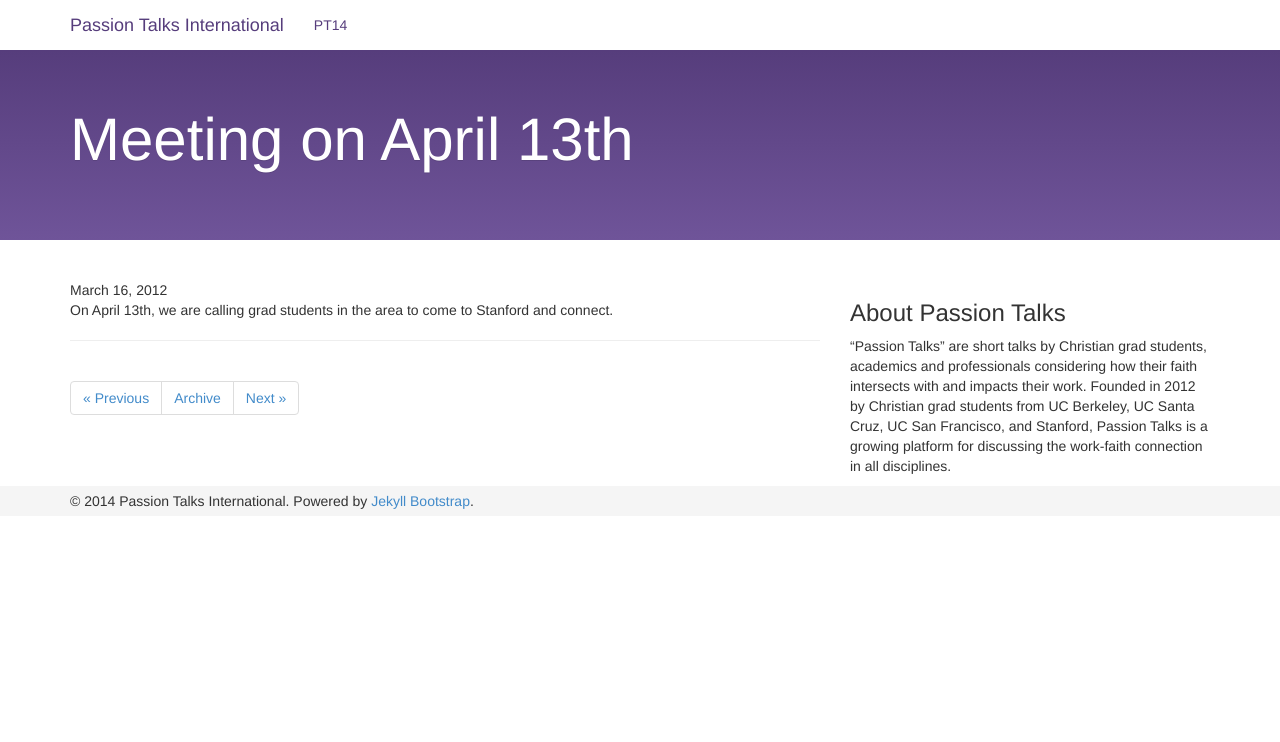
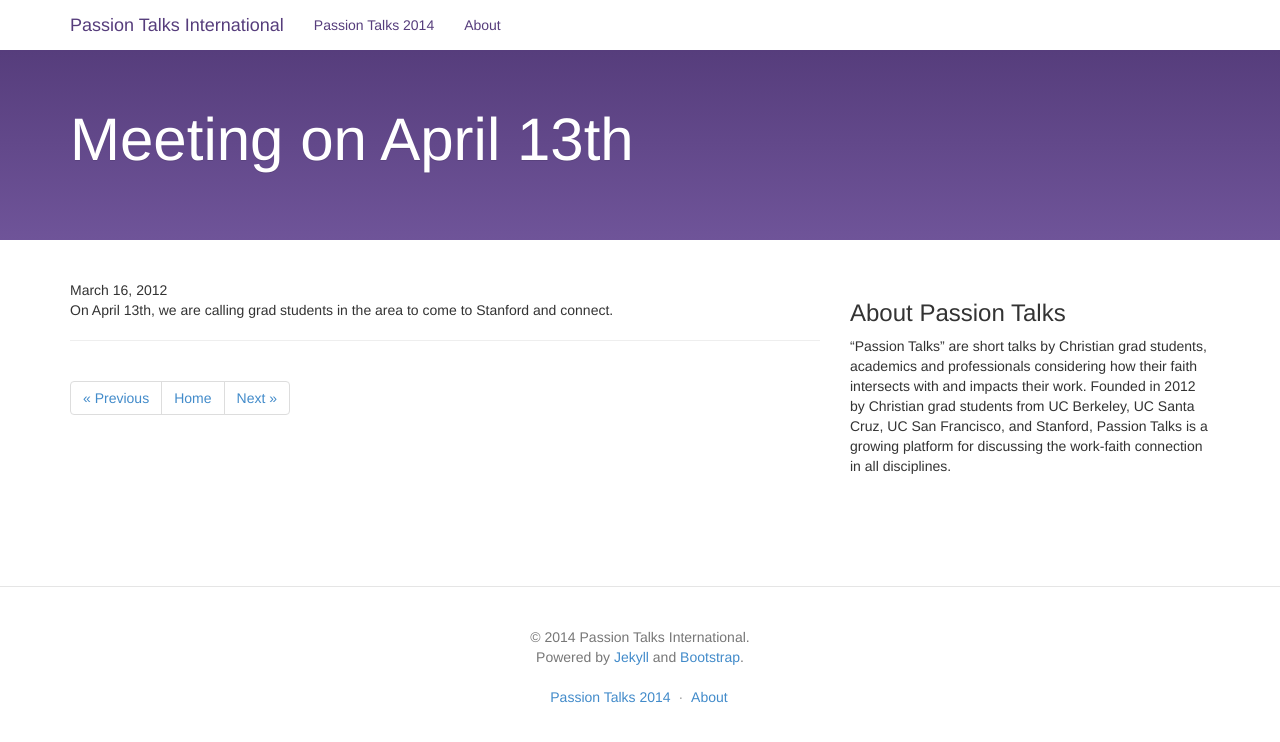
Before and after one commit to passiontalks/passiontalks.github.io, a Jekyll site: the page built from _posts/2012-03-16-hello-world.md, in a window 1280 px wide. Shown: the top 742 px of the page. Built offline with Jekyll 4.4.1, drawn with Linux system fonts in a browser that asks for light colours; nearby versions of some CDN libraries.

Commit message:
Some tweaks to navbar and footer.

```diff
--- a/_config.yml
+++ b/_config.yml
@@ -18,28 +18,30 @@ description: |
   work-faith connection in all disciplines.
 pt14_url: /pt14
 
+# Navigation menu items. (Note that these a preceded by some fixed
+# items coded directly in _includes/navbar.html .)
+navigation:
+  - label: About
+    url: "/about"
+
 # Content configuration defaults:
 defaults:
-  -
-    scope:
+  - scope:
       path: ""
       type: "page" # Jekyll <= 2.2
     values:
       layout: "page"
-  -
-    scope:
+  - scope:
       path: ""
       type: "pages" # Jekyll >= 2.3
     values:
       layout: "page"
-  -
-    scope:
+  - scope:
       path: ""
       type: "post" # Jekyll <= 2.2
     values:
       layout: "post"
-  -
-    scope:
+  - scope:
       path: ""
       type: "posts" # Jekyll >= 2.3
     values:
--- /dev/null
+++ b/_includes/footer.html
@@ -0,0 +1,12 @@
+<footer class="pti-footer" role="contentinfo">
+  <div class="container">
+    <p>&copy; {{ site.time | date: '%Y' }} {{ site.author.name }}.</p>
+    <p>Powered by <a href="http://jekyllrb.com/">Jekyll</a> and <a href="http://getbootstrap.com/">Bootstrap</a>.</p>
+
+    <ul class="pti-footer-links muted">
+      <li><a href="{{ site.pt14_url }}">Passion Talks 2014</a></li>
+      <li>&middot;</li>
+      <li><a href="{{ site.baseurl }}/about">About</a></li>
+    </ul>
+  </div>
+</footer>
--- a/_includes/navbar.html
+++ b/_includes/navbar.html
@@ -12,21 +12,20 @@
     <nav class="collapse navbar-collapse bs-navbar-collapse" role="navigation">
       <ul class="nav navbar-nav">
         <li>
-          <a href="{{ site.pt14_url }}/">PT14</a>
+          <a href="{{ site.pt14_url }}/">Passion Talks 2014</a>
         </li>
-      <!--   <li class="active"> -->
-      <!--     <a href="../css">CSS</a> -->
-      <!--   </li> -->
-      <!--   <li> -->
-      <!--     <a href="../components">Components</a> -->
-      <!--   </li> -->
-      <!--   <li> -->
-      <!--     <a href="../javascript">JavaScript</a> -->
-      <!--   </li> -->
-      <!--   <li> -->
-      <!--     <a href="../customize">Customize</a> -->
-      <!--   </li> -->
-      <!-- </ul> -->
+        {% for item in site.navigation %}
+          {% assign active = nil %}
+          {% capture url_with_index %}{{ item.url }}/index.html{% endcapture %}
+          {% if page.url == item.url or page.url == url_with_index %}
+            {% assign active = 'active' %}
+          {% endif %}
+          <li class="{{ active }}">
+            <a href="{{ site.baseurl }}{{ item.url }}">{{ item.label }}</a>
+          </li>
+          {% assign active = nil %}
+        {% endfor %}
+
       <!-- <ul class="nav navbar-nav navbar-right"> -->
       <!--   <li><a href="http://expo.getbootstrap.com" onclick="ga('send', 'event', 'Navbar', 'Community links', 'Expo');">Expo</a></li> -->
       <!--   <li><a href="http://blog.getbootstrap.com" onclick="ga('send', 'event', 'Navbar', 'Community links', 'Blog');">Blog</a></li> -->
--- a/_layouts/default.html
+++ b/_layouts/default.html
@@ -4,13 +4,12 @@
     <meta charset="utf-8">
     <meta http-equiv="X-UA-Compatible" content="IE=edge">
 
-    <title>{{ page.title }}</title>
+    <title>{{ page.title }} | {{ site.title }}</title>
     {% if page.description %}<meta name="description" content="{{ page.description }}">{% endif %}
     <meta name="author" content="{{ site.author.name }}">
     <meta name="viewport" content="width=device-width, initial-scale=1.0">
 
     <link href="{{ site.baseurl }}/bootstrap/css/bootstrap.min.css" rel="stylesheet">
-    <link href="{{ site.baseurl }}/bootstrap/css/bs-sticky-footer.css" rel="stylesheet">
     <link href="{{ site.baseurl }}/css/style.css" rel="stylesheet" type="text/css" media="all">
 
     <!-- Fav and touch icons -->
@@ -27,13 +26,7 @@
 
     {{ content }}
 
-    <div id="footer">
-      <div class="container">
-        <p>&copy; {{ site.time | date: '%Y' }} {{ site.author.name }}.
-          Powered by <a href="http://jekyllbootstrap.com" target="_blank" title="The Definitive Jekyll Blogging Framework">Jekyll Bootstrap</a>.
-        </p>
-      </div>
-    </div id="footer">
+    {% include footer.html %}
 
     <!-- Placed at the end of the document so the pages load faster -->
     <script src="https://ajax.googleapis.com/ajax/libs/jquery/1.11.1/jquery.min.js"></script>
--- a/_layouts/post.html
+++ b/_layouts/post.html
@@ -42,7 +42,7 @@ layout: default
     {% else %}
       <li class="prev disabled"><a>&larr; Previous</a></li>
     {% endif %}
-      <li><a href="{{ site.baseurl }}/">Archive</a></li>
+      <li><a href="{{ site.baseurl }}/">Home</a></li>
     {% if page.next %}
       <li class="next"><a href="{{ site.baseurl }}{{ page.next.url }}" title="{{ page.next.title }}">Next &raquo;</a></li>
     {% else %}
--- a/bootstrap/css/bs-sticky-footer.css
+++ /dev/null
@@ -1,29 +0,0 @@
-/* Sticky footer styles
--------------------------------------------------- */
-
-html,
-body {
-  height: 100%;
-  /* The html and body elements cannot have any padding or margin. */
-}
-
-/* Wrapper for page content to push down footer */
-#wrap {
-  min-height: 100%;
-  height: auto;
-  /* Negative indent footer by its height */
-  margin: 0 auto -30px;
-  /* Pad bottom by footer height */
-  padding: 0 0 30px;
-}
-
-/* Set the fixed height of the footer here */
-#footer {
-  height: 30px;
-  background-color: #f5f5f5;
-}
-
-#footer p {
-  line-height: 30px;
-  margin-bottom: 0px;
-}
```
Also changed, not shown: about/index.md (added, +33 -0 lines).
